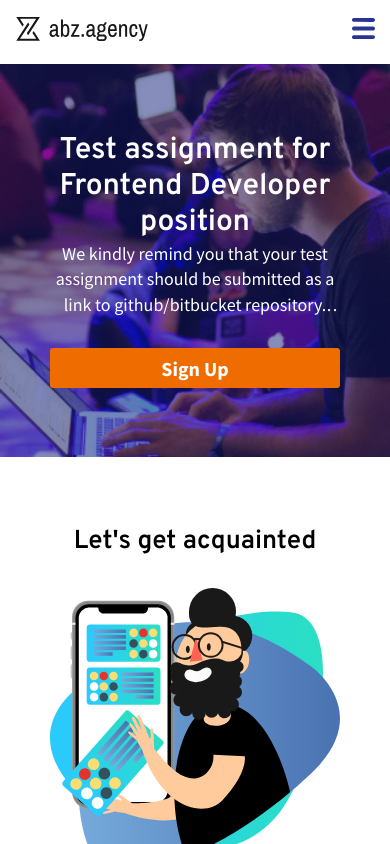
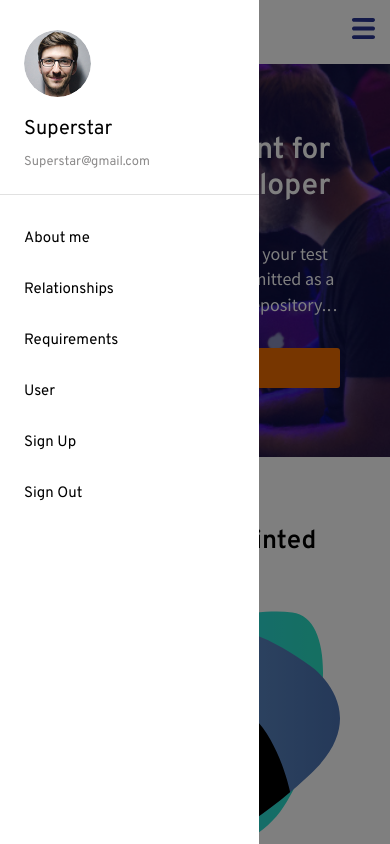
Before and after one commit to serhii-mokhonko/abz.agency, a Vue app: page / in a window 390 px wide. Both pictures are taken after a click on the button 363 px from the left and 31 px from the top of the page. Shown: the top 844 px of the page. Built offline with nearby package versions, Linux system fonts and the light colour scheme; no server answers.

Commit message:
Done sidebar

```diff
--- a/src/components/Nav.vue
+++ b/src/components/Nav.vue
@@ -37,14 +37,29 @@
             </svg>
           </button>
         </div>
-      <div class="menu-gadget">
+        <div class="menu-gadget" @click="showSidebar = !showSidebar">
           <button class="btn btn--icon">
             <img src="../assets/line-menu.svg" alt="line-menu" />
           </button>
         </div>
       </div>
+      <abz-sidebar v-model='showSidebar'/>
     </div>
 </template>
+
+<script>
+import Sidebar from "./Sidebar.vue";
+export default {
+  data () {
+    return {
+      showSidebar: false
+    }
+  },
+  components: {
+    abzSidebar: Sidebar
+  }
+}
+</script>
 
 <style lang="less" scoped>
 @import "../less/index.less";
--- /dev/null
+++ b/src/components/Sidebar.vue
@@ -0,0 +1,128 @@
+<template>
+  <div class="container">
+    <div class="sidebar" :class="{'sidebar--show': show}">
+      <div class="user">
+        <div class="user__info">
+          <span class="name">Superstar</span>
+          <span class="email">Superstar@gmail.com</span>
+        </div>
+        <div class="user__avatar">
+          <img src="../assets/user-superstar.jpg" alt="avatar" class="user__avatar" />
+        </div>
+      </div>
+      <ul>
+        <li>
+          <a href="#" @click="$emit('change', !show)">About me</a>
+        </li>
+        <li>
+          <a href="#" class="active" @click="$emit('change', !show)">Relationships</a>
+        </li>
+        <li>
+          <a href="#" @click="$emit('change', !show)">Requirements</a>
+        </li>
+        <li>
+          <a href="#" @click="$emit('change', !show)">User</a>
+        </li>
+        <li>
+          <a href="#" @click="$emit('change', !show)">Sign Up</a>
+        </li>
+        <li>
+          <a href="#" @click="$emit('change', !show)">Sign Out</a>
+        </li>
+      </ul>
+    </div>
+    <div class="maskcontent" :class="{'maskcontent--show': show}" @click="$emit('change', !show)"></div>
+  </div>
+</template>
+
+<script>
+export default {
+  model: {
+    prop: "show",
+    event: "change"
+  },
+  props: {
+      show: Boolean
+  }
+};
+</script>
+
+<style lang="less" scoped>
+.maskcontent {
+  display: none;
+  width: 100%;
+  height: 100%;
+  background: #000;
+  opacity: 0.5;
+  position: fixed;
+  top: 0;
+  left: 0;
+  z-index: 1000;
+
+  transition: 0.5s;
+}
+.maskcontent--show {
+  display: block;
+}
+
+.sidebar {
+  width: 100%;
+  max-width: 259px;
+  height: 100vh;
+  background: #fff;
+  position: fixed;
+  top: 0;
+  left: 0;
+  z-index: 1500;
+
+  transition: 0.5s;
+  transform: translateX(-260px);
+
+  & ul,
+  & .user {
+    padding-left: 24px;
+  }
+
+  ul li {
+    margin-top: 32px;
+
+    &:first-child {
+      margin-top: 34px;
+    }
+  }
+}
+
+.sidebar--show {
+  transform: translateX(0px);
+}
+
+.user {
+  display: flex;
+  flex-direction: column-reverse;
+  padding-top: 30px;
+  padding-bottom: 24px;
+  border-bottom: 1px solid #e1e1e1;
+
+  &__info {
+    .name {
+      display: block;
+      font-size: 1.33rem;
+      margin-bottom: 12px;
+    }
+
+    .email {
+      display: block;
+      font-size: 0.86rem;
+      color: #8d8c8c;
+    }
+  }
+
+  &__avatar {
+    width: 67px;
+    height: 67px;
+    overflow: hidden;
+    border-radius: 50%;
+    margin-bottom: 19px;
+  }
+}
+</style>
```
Lines whose indentation alone changed are shown as unchanged.
